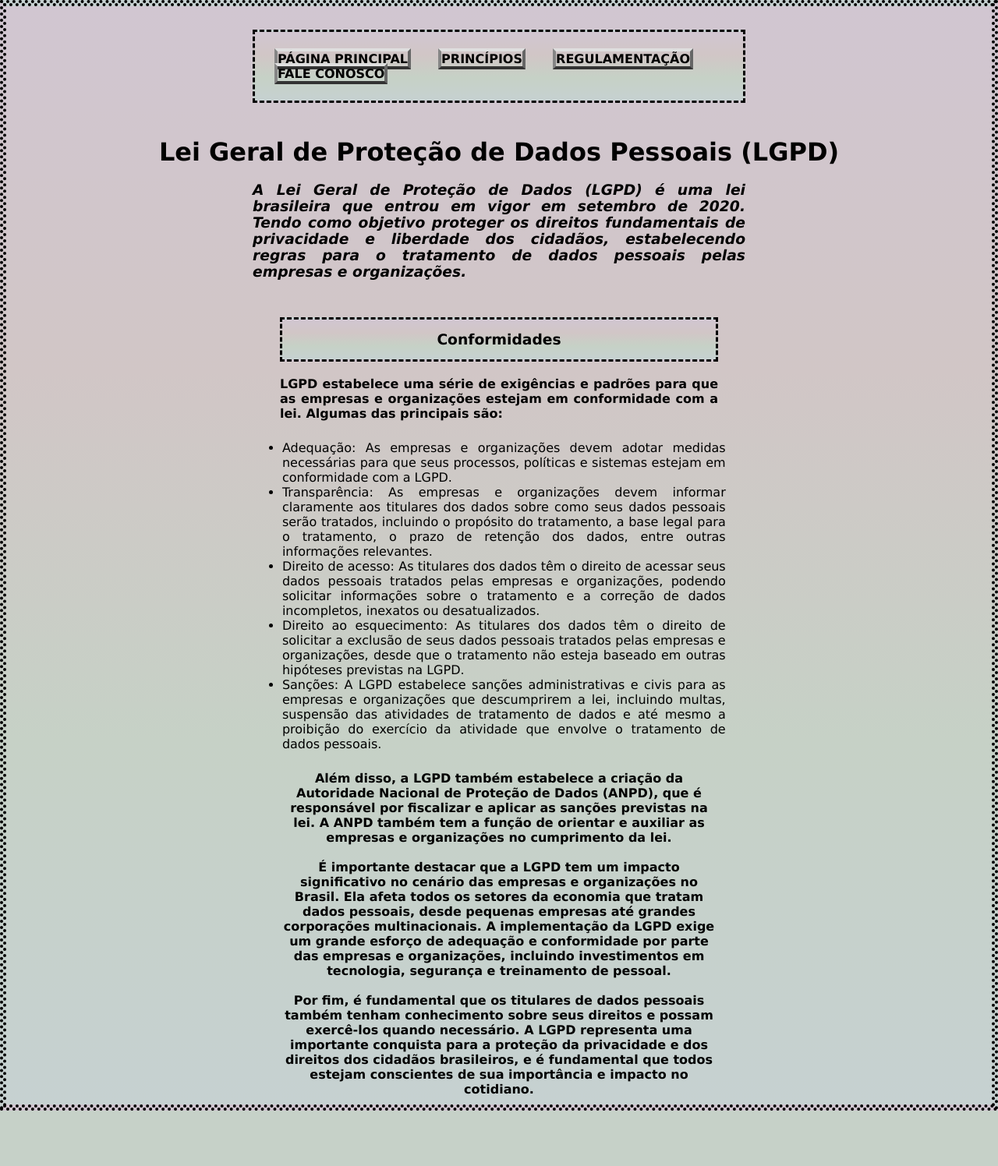
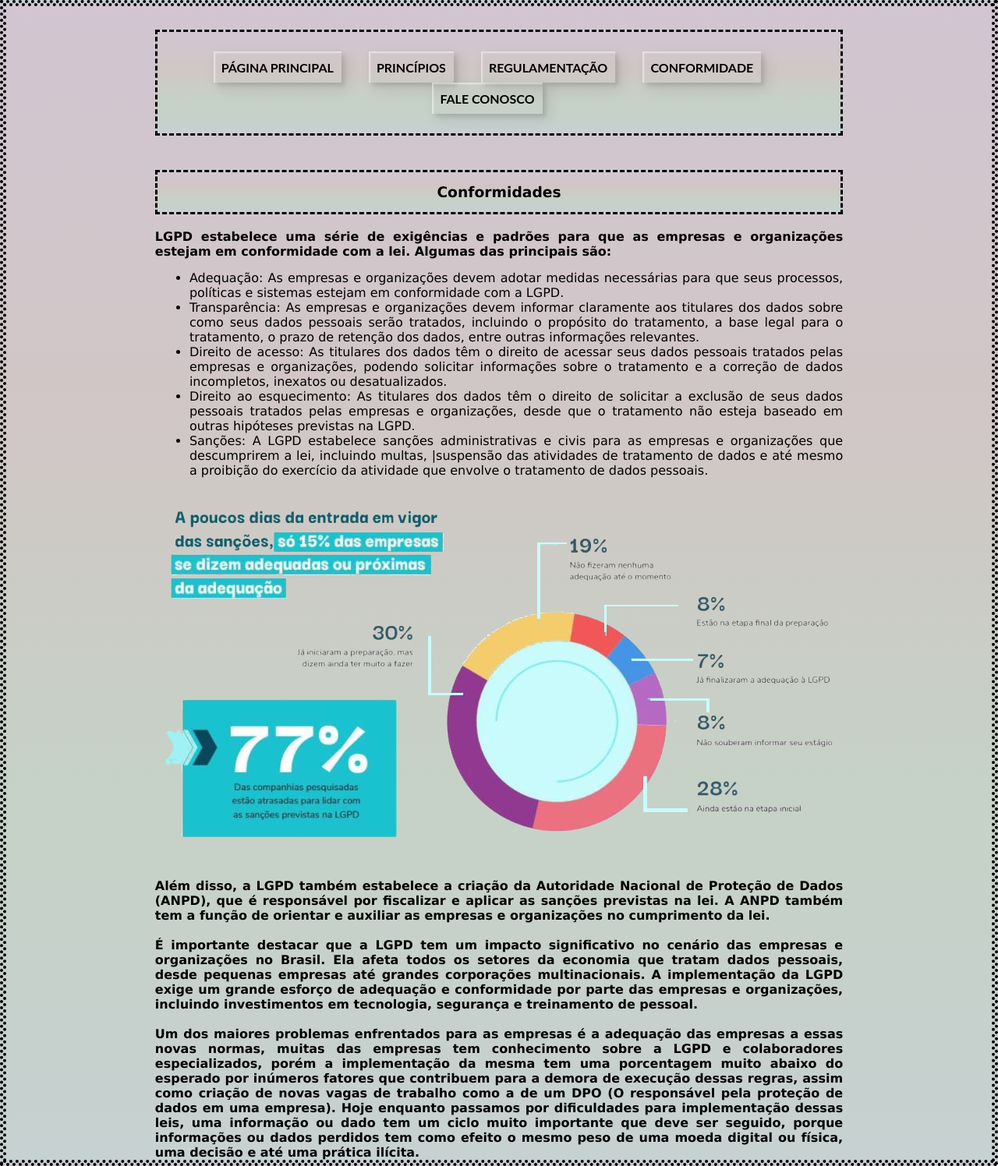
Before and after one commit to brlpdiniz/programacao-web, a PHP site: page /index/LGPD_3_Conformidade.html in a window 1280 px wide. Shown: the whole page at 78% size. Before the commit the page ends 1425 px from the top, so only its background shows below. Run offline with PHP 8.4, Linux system fonts and the light colour scheme.

Commit message:
update: Reta final cod - ED

```diff
--- a/Aulas/Aula_30_03_2023/FormularioDoacaoSangue.html
+++ b/Aulas/Aula_30_03_2023/FormularioDoacaoSangue.html
@@ -107,6 +107,7 @@
                             </td>
                         </tr>
                     </div>
-        </form>
+                </table>
+            </form>
     </body>
 </html>
--- a/EstudoDirigido/ED_BULLYING/index/Formulario.html
+++ b/EstudoDirigido/ED_BULLYING/index/Formulario.html
@@ -30,7 +30,7 @@
                             <h2 id="tituloTabela">Dados da Vítima</h2>
                             <br>
                             <p><b>- Nome (Completo): </b></p>
-                            <input type="text" size="60" placeholder="Nome completo" pattern="[A-Za-z]" required>
+                            <input type="text" size="60" placeholder="Nome completo" required>
                         </td>
                     </tr>
                     <tr>
@@ -80,7 +80,7 @@
                         <td>
                             <br>
                             <p><b>- Nome do agressor: </b></p>
-                            <input type="text" size="60" pattern="[A-Za-z]" placeholder="Nome ou apelido" required>
+                            <input type="text" size="60" placeholder="Nome ou apelido" required>
                         </td>
                     </tr>
                     <tr>
--- a/EstudoDirigido/ED_LGPD/css/styleLGPD.css
+++ b/EstudoDirigido/ED_LGPD/css/styleLGPD.css
@@ -15,25 +15,30 @@
     text-align:center;
 }
 
+.centerGPD2{
+    display: flex;
+    flex-wrap: wrap; /*para poder manipular as dimensões,  no-wrap = padrão*/
+    width: 580px;
+    height: auto;
+    margin:0 auto;
+    padding: 10px;
+    text-align:center;
+}
+
 html{
     border-width:4px;
     border-style: dotted;
+    border-width: auto;
     /*background-color: #d6d2d2;*/
-    width: auto;
-    height: auto;
-    overflow-y: hidden; /*Esconde a barra "scroll" da página*/
-    background: linear-gradient(#d1c6d1,#d1c6c6,#c6d1c6,#c6d1d1);
+    /*overflow-y: hidden; Esconde a barra "scroll" da página*/
 }
 
 body{
     /*background-color: #d6d2d2;*/
-    width: auto;
-    max-height: auto;
-    height: auto;
+    height: 100%;
+    min-height: 99vh;
     overflow-y: hidden; /*Esconde a barra "scroll" da página*/
     background: linear-gradient(#d1c6d1,#d1c6c6,#c6d1c6,#c6d1d1);
-    border-width:4px;
-    border-style: dotted;
 }
 
 header{
@@ -44,7 +49,6 @@ header{
     display: flex;
     flex-wrap: wrap; /*para poder manipular as dimensões,  no-wrap = padrão*/
     max-width: auto;
-    width: auto;
     height: auto;
     margin:0 auto;
     padding:0 2%;
@@ -96,16 +100,25 @@ a:hover {
 
 .htmlForm{
     overflow-y: visible;
-    width: auto;
     height: auto;
     border-width:4px;
     border-style:dotted;
 }
 
 .bodyForm{
+    padding: 0 15%;
     overflow-y: visible;
     border-width:4px;
     border-style:dotted;
+}
+
+@media (max-width: 1200px) {
+    .bodyForm{
+        padding: 0 18%;
+        overflow-y: visible;
+        border-width:4px;
+        border-style:dotted;
+    }
 }
 
 #divTitulo{
@@ -119,7 +132,6 @@ a:hover {
 
 #bodyProposta{
     /*background-color: #d6d2d2;*/
-    width: auto;
     max-height: auto;
     height: auto;
     overflow-y: visible; /*Mostra a barra "scroll" da página*/
@@ -127,7 +139,6 @@ a:hover {
 }
 
 #img3{
-    width: auto;
     height: auto;
     margin-left: 28%;
     border: solid;
@@ -148,14 +159,12 @@ a:hover {
     color: black;
     text-decoration: none;
     font-weight: bold;
-    margin-right: 30px;
+    margin-right: 20px;
     border-width: 4px;
-    border-style: solid;
-    border-top-color: #DFDFDF;
-    border-right-color: #666;
-    border-bottom-color: #333;
-    border-left-color: #858585;
+    margin-top: 30px;
+    background: linear-gradient(#d1c6d1,#d1c6c6,#c6d1c6,#c6d1d1);
 }
+
 
 .menu2{
     padding-top: 20px;
@@ -164,6 +173,7 @@ a:hover {
 }
 
 #header2{
+    height: auto;
     padding: 20px;
 }
 
@@ -175,36 +185,14 @@ a:hover {
     font-style: italic;
 }
 
-#imagemCenter{
-    margin-right: 50px;
-    text-align: center;
-    width: auto;
-    height: auto;
-}
-
-#subH3{
-    font-style: italic;
-    text-align: justify;
-    margin-left: 25%;
-    width: 50%;
-}
-
 .centerGPD1{
-    width: auto;
-    height: auto;
-    padding: 10px;
-    text-align: center;
-    padding-left: 70px;
-    padding-right: 70px;
+    padding: 0 auto;
 }
 
 table{
-    margin-left: 25%;
-    width: 50%;
     height: auto;
     padding: 10px;
     padding-bottom: 25px;
-    text-align: left;
     border-width: 8px;
     border-style: solid;
 }
@@ -215,8 +203,6 @@ tr{
 
 td{
     padding-top: 15px;
-    padding-left: 15px;
-    padding-right: 15px;
     text-align: justify;
 }
 
@@ -227,14 +213,10 @@ th{
 }
 
 #justificar{
-    margin-left: 25%;
-    width: 50%;
     text-align: justify;
 }
 
 #centralizar{
-    margin-left: 25%;
-    width: 50%;
     text-align: center;
 }
 
@@ -243,45 +225,104 @@ th{
     text-decoration: none;
     font-weight: bold;
     margin-right: 30px;
-    border-width: 4px;
-    border-style: solid;
-    border-top-color: #DFDFDF;
-    border-right-color: #666;
-    border-bottom-color: #333;
-    border-left-color: #858585;
 }
 
 .menuPrinc{
     padding-top: 25px;
     padding-bottom: 25px;
-    padding-left: 25px;
     margin-bottom: 25px;
     margin-top: 30px;
-    width:50%;
-    margin-left: 25%;
     border-width: 3px;
     border-style:dashed;
     background: linear-gradient(#d1c6d1,#d1c6c6,#c6d1c6,#c6d1d1);
+}
+
+#subH3{
+    font-style: italic;
+    text-align: justify;
+    padding-top: 15px;
+    padding-bottom: 15px;
 }
 
 #subH3b{
     border-width: 3px;
     border-style:dashed;
     background: linear-gradient(#d1c6d1,#d1c6c6,#c6d1c6,#c6d1d1);
-    width:50%;
-    margin-left: 25%;
     padding-top: 15px;
     padding-bottom: 15px;
 }
 
-a:hover {
-    color: rgb(214, 32, 32);
-}
-
 ul{
-    width:45%;
-    margin-left: 28%;
+    margin-left: 5%;
     padding-top: 15px;
     padding-bottom: 15px;
     text-align: justify;
 }
+
+#imagemCenterLGPD{
+    width: 910px;
+    height: auto;
+    padding: 10px;
+    padding-bottom: 25px;
+    text-align: left;
+}
+
+.btn {
+    color: #fff;
+    font-family: 'Lato', sans-serif;
+    font-weight: 500;
+    background: transparent;
+    cursor: pointer;
+    transition: all 0.3s ease;
+    position: relative;
+    display: inline-block;
+    box-shadow:inset 2px 2px 2px 0px rgba(255,255,255,.5),
+    7px 7px 20px 0px rgba(0,0,0,.1),
+    4px 4px 5px 0px rgba(0,0,0,.1);
+    outline: none;
+    padding: 0 10px;
+    height: 40px;
+    line-height: 42px;
+    border: none;
+    background: linear-gradient(#999099);
+  }
+  .btn:hover {
+    color: black;
+    background: transparent;
+    box-shadow:none;
+  }
+  .btn:before,
+  .btn:after{
+    content:'';
+    position:absolute;
+    top:0;
+    right:0;
+    height:2px;
+    width:0;
+    background: black;
+    box-shadow:
+     -1px -1px 5px 0px #fff,
+     7px 7px 20px 0px #0003,
+     4px 4px 5px 0px #0002;
+    transition:400ms ease all;
+  }
+  .btn:after{
+    right:inherit;
+    top:inherit;
+    left:0;
+    bottom:0;
+  }
+  .btn:hover:before,
+  .btn:hover:after{
+    width:100%;
+    transition:800ms ease all;
+  }
+
+  input, input[type="text"], input[type="search"], isindex, textarea, button {
+	outline:none;
+	margin:0 auto;
+	padding:5px 10px;
+	-webkit-box-sizing: border-box; /* Safari/Chrome, other WebKit */
+    -moz-box-sizing: border-box;    /* Firefox, other Gecko */
+    box-sizing: border-box;         /* Opera/IE 8+ */
+}
--- a/EstudoDirigido/ED_LGPD/index/LGPD_3_Conformidade.html
+++ b/EstudoDirigido/ED_LGPD/index/LGPD_3_Conformidade.html
@@ -1,14 +1,6 @@
-<!--
-
-Além disso, a LGPD também estabelece a criação da Autoridade Nacional de Proteção de Dados (ANPD), que é responsável por fiscalizar e aplicar as sanções previstas na lei. A ANPD também tem a função de orientar e auxiliar as empresas e organizações no cumprimento da LGPD.
--
-É importante destacar que a LGPD tem um impacto significativo no cenário das empresas e organizações no Brasil. Ela afeta todos os setores da economia que tratam dados pessoais, desde pequenas empresas até grandes corporações multinacionais. A implementação da LGPD exige um grande esforço de adequação e conformidade por parte das empresas e organizações, incluindo investimentos em tecnologia, segurança e treinamento de pessoal.
--
-Por fim, é fundamental que os titulares de dados pessoais também tenham conhecimento sobre seus direitos e possam exercê-los quando necessário. A LGPD representa uma importante conquista para a proteção da privacidade e dos direitos dos cidadãos brasileiros, e é fundamental que todos estejam conscientes de sua importância e impacto no cotidiano.
--->
-
 <!DOCTYPE html>
 <html class="htmlForm">
+
 <head>
     <meta charset="utf-8">
     <!--Faz com que o tamanho da tela seja igual ao tamanho do 'device', caso o professor abra o site pelo celular-->
@@ -17,40 +9,64 @@ Por fim, é fundamental que os titulares de dados pessoais também tenham conhec
 </head>
 
 <body class="bodyForm">
-        <div class="menuPrinc"> <!--Menu-->
-            <a href="..\index\LGPD_0_Principal.html">PÁGINA PRINCIPAL</a>
-            <a href="..\index\LGPD_1_Principios.html">PRINCÍPIOS</a>
-            <a href="..\index\LGPD_2_Regulamentacao.html">REGULAMENTAÇÃO</a>
-            <a href="..\index\LGPD_4_FaleConosco.html">FALE CONOSCO</a>
+    <div id="divTitulo">
+        <div class="menuPrinc">
+            <!--Menu-->
+            <a class="btn" href="..\index\LGPD_0_Principal.html">PÁGINA PRINCIPAL</a>
+            <a class="btn" href="..\index\LGPD_1_Principios.html">PRINCÍPIOS</a>
+            <a class="btn" href="..\index\LGPD_2_Regulamentacao.html">REGULAMENTAÇÃO</a>
+            <a class="btn" href="..\index\LGPD_3_Conformidade.html">CONFORMIDADE</a>
+            <a class="btn" href="..\index\LGPD_4_FaleConosco.html">FALE CONOSCO</a>
         </div>
-        <div id="divTitulo">
-            <br>
-            <h1>Lei Geral de Proteção de Dados Pessoais (LGPD)</h1>
-            <br>
-            <h3 id="subH3">A Lei Geral de Proteção de Dados (LGPD) é uma lei brasileira que entrou em vigor em setembro de 2020. Tendo como objetivo proteger os direitos fundamentais de privacidade e liberdade dos cidadãos, estabelecendo regras para o tratamento de dados pessoais pelas empresas e organizações.</h3>
-            <br>
         <div class="centerGPD1">
             <br>
             <h3 id="subH3b">Conformidades</h3>
             <br>
-                <p id="justificar"><b> LGPD estabelece uma série de exigências e padrões para que as empresas e organizações estejam em conformidade com a lei. Algumas das principais são:</b></p>
-            </div>
+            <p id="justificar"><b> LGPD estabelece uma série de exigências e padrões para que as empresas e organizações
+                    estejam em conformidade com a lei. Algumas das principais são:</b></p>
         </div>
         <div>
             <ul>
-                <li>Adequação: As empresas e organizações devem adotar medidas necessárias para que seus processos, políticas e sistemas estejam em conformidade com a LGPD.</li>
-                <li>Transparência: As empresas e organizações devem informar claramente aos titulares dos dados sobre como seus dados pessoais serão tratados, incluindo o propósito do tratamento, a base legal para o tratamento, o prazo de retenção dos dados, entre outras informações relevantes.</li>
-                <li>Direito de acesso: As titulares dos dados têm o direito de acessar seus dados pessoais tratados pelas empresas e organizações, podendo solicitar informações sobre o tratamento e a correção de dados incompletos, inexatos ou desatualizados.</li>
-                <li>Direito ao esquecimento: As titulares dos dados têm o direito de solicitar a exclusão de seus dados pessoais tratados pelas empresas e organizações, desde que o tratamento não esteja baseado em outras hipóteses previstas na LGPD.</li>
-                <li>Sanções: A LGPD estabelece sanções administrativas e civis para as empresas e organizações que descumprirem a lei, incluindo multas, suspensão das atividades de tratamento de dados e até mesmo a proibição do exercício da atividade que envolve o tratamento de dados pessoais.</li>
+                <li>Adequação: As empresas e organizações devem adotar medidas necessárias para que seus processos,
+                    políticas e sistemas estejam em conformidade com a LGPD.</li>
+                <li>Transparência: As empresas e organizações devem informar claramente aos titulares dos dados sobre
+                    como seus dados pessoais serão tratados, incluindo o propósito do tratamento, a base legal para o
+                    tratamento, o prazo de retenção dos dados, entre outras informações relevantes.</li>
+                <li>Direito de acesso: As titulares dos dados têm o direito de acessar seus dados pessoais tratados
+                    pelas empresas e organizações, podendo solicitar informações sobre o tratamento e a correção de
+                    dados incompletos, inexatos ou desatualizados.</li>
+                <li>Direito ao esquecimento: As titulares dos dados têm o direito de solicitar a exclusão de seus dados
+                    pessoais tratados pelas empresas e organizações, desde que o tratamento não esteja baseado em outras
+                    hipóteses previstas na LGPD.</li>
+                <li>Sanções: A LGPD estabelece sanções administrativas e civis para as empresas e organizações que
+                    descumprirem a lei, incluindo multas, |suspensão das atividades de tratamento de dados e até mesmo a
+                    proibição do exercício da atividade que envolve o tratamento de dados pessoais.</li>
             </ul>
         </div>
         <div class="centerGPD1">
-            <p id="centralizar"><b>Além disso, a LGPD também estabelece a criação da Autoridade Nacional de Proteção de Dados (ANPD), que é responsável por fiscalizar e aplicar as sanções previstas na lei. A ANPD também tem a função de orientar e auxiliar as empresas e organizações no cumprimento da lei.</b></p>
+            <div id="imagemCenterLGPD">
+                <img src="..\assets\Adequacao.png">
+            </div>
+            <p id="justificar"><b>Além disso, a LGPD também estabelece a criação da Autoridade Nacional de Proteção de
+                    Dados (ANPD), que é responsável por fiscalizar e aplicar as sanções previstas na lei. A ANPD também
+                    tem a função de orientar e auxiliar as empresas e organizações no cumprimento da lei.</b></p>
             <br>
-            <p id="centralizar"><b>É importante destacar que a LGPD tem um impacto significativo no cenário das empresas e organizações no Brasil. Ela afeta todos os setores da economia que tratam dados pessoais, desde pequenas empresas até grandes corporações multinacionais. A implementação da LGPD exige um grande esforço de adequação e conformidade por parte das empresas e organizações, incluindo investimentos em tecnologia, segurança e treinamento de pessoal.</b></p>
+            <p id="justificar"><b>É importante destacar que a LGPD tem um impacto significativo no cenário das empresas
+                    e organizações no Brasil. Ela afeta todos os setores da economia que tratam dados pessoais, desde
+                    pequenas empresas até grandes corporações multinacionais. A implementação da LGPD exige um grande
+                    esforço de adequação e conformidade por parte das empresas e organizações, incluindo investimentos
+                    em tecnologia, segurança e treinamento de pessoal.</b></p>
             <br>
-            <p id="centralizar"><b>Por fim, é fundamental que os titulares de dados pessoais também tenham conhecimento sobre seus direitos e possam exercê-los quando necessário. A LGPD representa uma importante conquista para a proteção da privacidade e dos direitos dos cidadãos brasileiros, e é fundamental que todos estejam conscientes de sua importância e impacto no cotidiano.</b></p>
+            <p id="justificar"><b>Um dos maiores problemas enfrentados para as empresas é a adequação das empresas a
+                    essas novas normas, muitas das empresas tem conhecimento sobre a LGPD e colaboradores
+                    especializados, porém a implementação da mesma tem uma porcentagem muito abaixo do esperado por
+                    inúmeros fatores que contribuem para a demora de execução dessas regras, assim como criação de novas
+                    vagas de trabalho como a de um DPO (O responsável pela proteção de dados em uma empresa).
+                    Hoje enquanto passamos por dificuldades para implementação dessas leis, uma informação ou dado tem
+                    um ciclo muito importante que deve ser seguido, porque informações ou dados perdidos tem como efeito
+                    o mesmo peso de uma moeda digital ou física, uma decisão e até uma prática ilícita.</b></p>
+        </div>
     </div>
 </body>
+
 </html>
--- a/EstudoDirigido/ED_LGPD/index/zEXEMPLOFORMULARIO.html
+++ b/EstudoDirigido/ED_LGPD/index/zEXEMPLOFORMULARIO.html
@@ -207,7 +207,6 @@ Segurança: medidas técnicas e administrativas devem ser adotadas para garantir
                     <tr>
                         <td id="enviar">
                             <br>
-
                             <br>
                             <input type="submit">
                         </td>
```
Also changed, not shown: EstudoDirigido/ED_LGPD/index/LGPD_0_Principal.html (+4 -4 lines), EstudoDirigido/ED_LGPD/index/LGPD_1_Principios.html (+33 -15 lines), EstudoDirigido/ED_LGPD/index/LGPD_2_Regulamentacao.html (+37 -39 lines), EstudoDirigido/ED_LGPD/index/LGPD_4_FaleConosco.html (+73 -13 lines), EstudoDirigido/ED_LGPD/assets/Adequacao.png (added), EstudoDirigido/ED_LGPD/assets/lgpd-vanzolini.jpg (deleted), 1 other file. Lines whose indentation alone changed are shown as unchanged.
